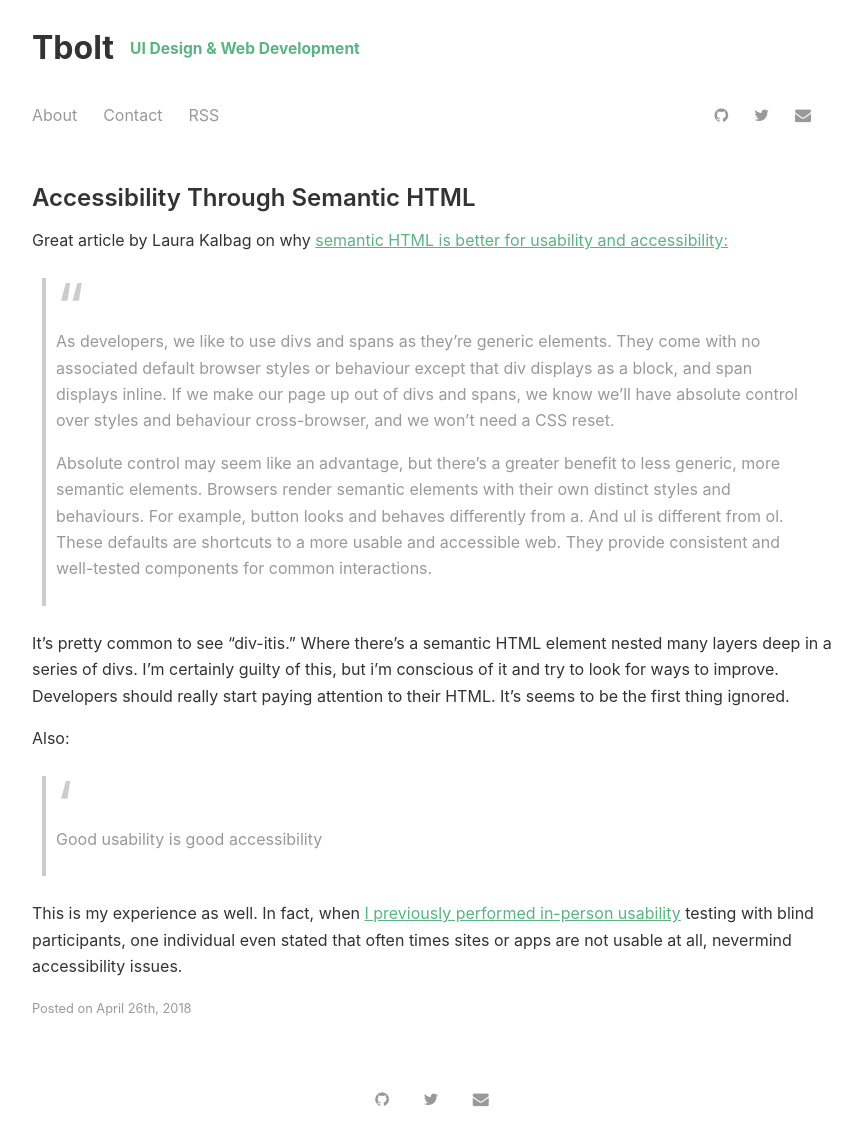
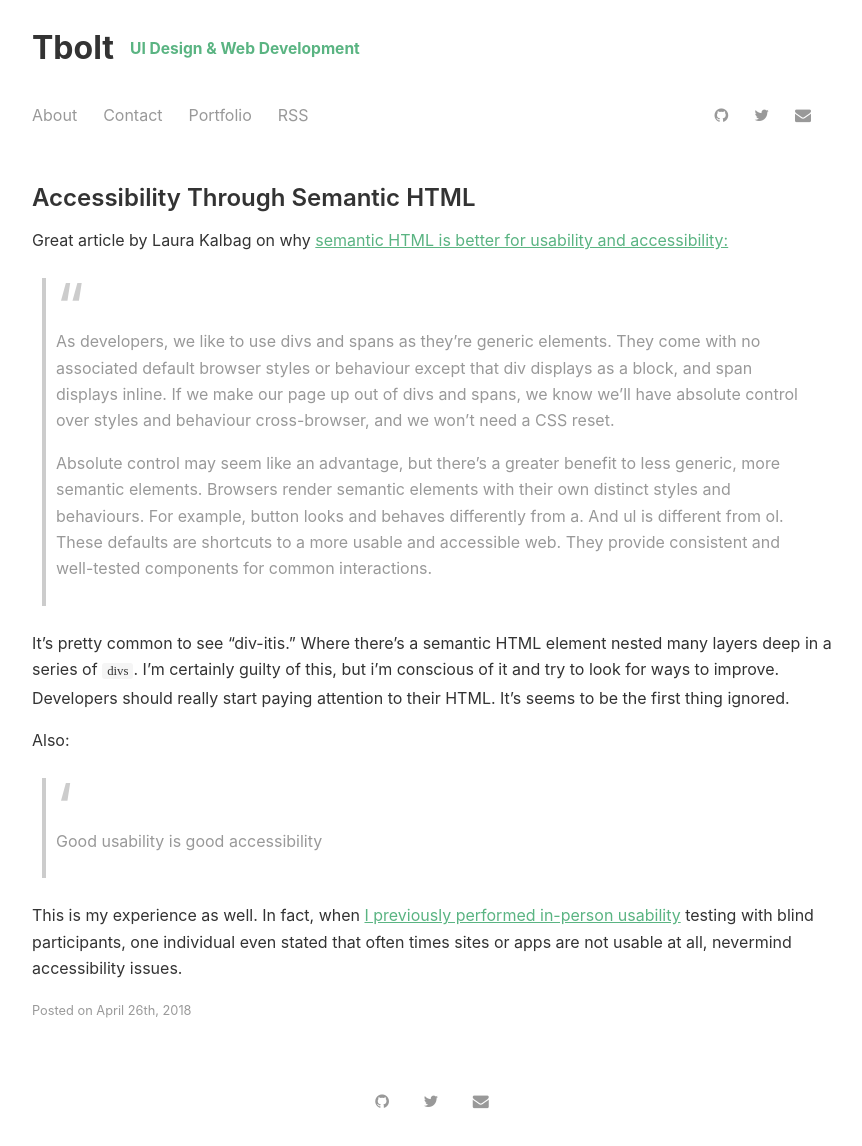
Before and after one commit to tbolt/tbolt.space, a Jekyll site: the page built from _posts/2018-04-26-a11y-through-semantic-html.md, in a window 1280 px wide. Shown: the whole page, without its empty margins (208-1070 px from the left). Built offline with Jekyll 4.4.1, drawn with Linux system fonts in a browser that asks for light colours; nearby versions of some CDN libraries.

Commit message:
add portfolio page, reduce css classes

```diff
--- a/_data/settings.yml
+++ b/_data/settings.yml
@@ -4,8 +4,9 @@
   twitter:  tbolt
 
 menu:
-- {name: 'About', url: 'about.html'}
-- {name: 'Contact', url: 'contact.html'}
+- {name: 'About', url: 'about'}
+- {name: 'Contact', url: 'contact'}
+- {name: 'Portfolio', url: 'portfolio'}
 
 social:
 - {icon: 'github', link: 'https://www.github.com/tbolt'}
--- a/_includes/footer.html
+++ b/_includes/footer.html
@@ -1,4 +1,4 @@
-<footer class="footer">
+<footer>
   {% for item in site.data.settings.social %}
     <a href="{{ item.link }}"><i class="fa fa-{{ item.icon }}" aria-hidden="true" target="_blank"></i></a>
   {% endfor %}
--- a/_includes/head.html
+++ b/_includes/head.html
@@ -1,15 +1,17 @@
 <head>
   <title>
     {% if page.title == "Home" %}
-      {{ site.data.settings.title }} | {{ site.data.settings.tagline }}
+      {{ site.data.settings.title }} - {{ site.data.settings.tagline }}
     {% else %}
       {{ page.title }} | {{ site.data.settings.title }}
     {% endif %}
   </title>
-  <meta name="viewport" content="width=device-width, initial-scale=1">
+  <meta charset="utf-8">
+  <meta name="robots" content="noindex, nofollow">
+  <meta name="viewport" content="user-scalable=yes, width=device-width, initial-scale=1">
   <link rel="stylesheet" href="{{ site.github.url }}/assets/css/main.css">
   <link rel="stylesheet" href="{{ site.github.url }}/assets/css/syntax.css">
-  <link rel="stylesheet" href="https://cdnjs.cloudflare.com/ajax/libs/font-awesome/4.6.3/css/font-awesome.min.css">
+  <link rel="stylesheet" href="https://unpkg.com/font-awesome@4.7.0/css/font-awesome.min.css">
   <link rel="shortcut icon" href="{{ site.github.url }}/assets/img/favicon.ico">
   <link rel="apple-touch-icon" sizes="180x180" href="{{ site.github.url }}/assets/img/apple-icon-180x180.png">
   <link rel="icon" type="image/png" sizes="32x32" href="{{ site.github.url }}/assets/img/favicon-32x32.png">
@@ -19,7 +21,4 @@
   <meta name="msapplication-TileColor" content="#ffffff">
   <meta name="msapplication-TileImage" content="/ms-icon-144x144.png">
   <meta name="theme-color" content="#ffffff">
-
-  {% include google_analytics.html %}
-
 </head>
--- a/_posts/2018-04-26-a11y-through-semantic-html.md
+++ b/_posts/2018-04-26-a11y-through-semantic-html.md
@@ -16,7 +16,7 @@
 render semantic elements with their own distinct styles and behaviours. For example, button looks and behaves differently from a. And ul is different from ol. These defaults are shortcuts to a more usable and accessible web. They provide consistent and
 well-tested components for common interactions.
 
-It's pretty common to see "div-itis." Where there's a semantic HTML element nested many layers deep in a series of divs. I'm certainly guilty of this, but i'm conscious of it and try to look for ways to improve. Developers should really start paying attention to their HTML. It's seems to be the first thing ignored.
+It's pretty common to see "div-itis." Where there's a semantic HTML element nested many layers deep in a series of <code>divs</code>. I'm certainly guilty of this, but i'm conscious of it and try to look for ways to improve. Developers should really start paying attention to their HTML. It's seems to be the first thing ignored.
 
 Also:
 > Good usability is good accessibility
--- a/assets/css/main.css
+++ b/assets/css/main.css
@@ -171,17 +171,17 @@
 /*
   Footer
 */
-.footer {
+footer {
   color: #999;
   text-align: center;
   margin: 2rem;
 }
-.footer a {
+footer a {
   color: #999;
   padding: 10px;
   text-decoration: none;
 }
-.footer a:hover {
+footer a:hover {
   color: #333;
 }
 /*
```
Also changed, not shown: _layouts/post.html (+2 -8 lines), menu/portfolio.md (added, +6 -0 lines), 1 other file.
